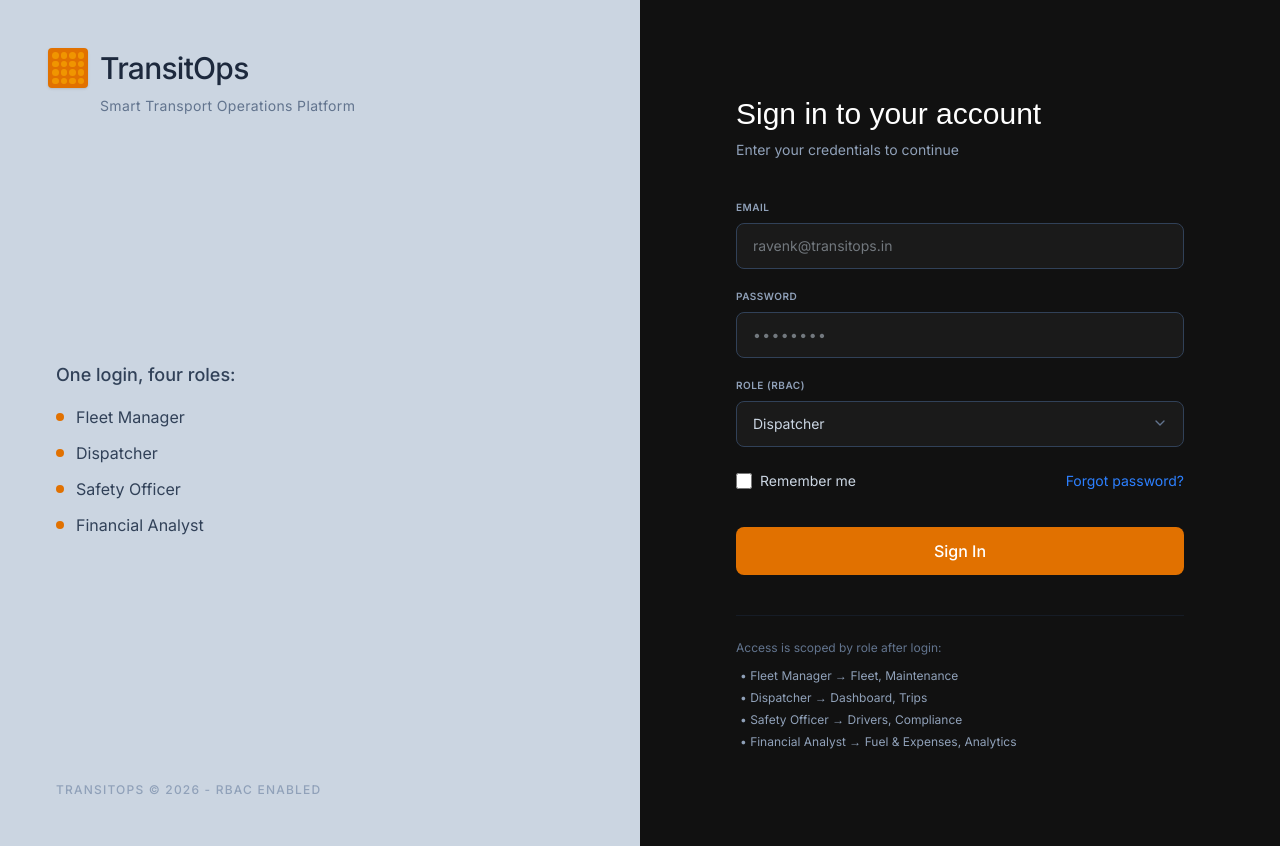
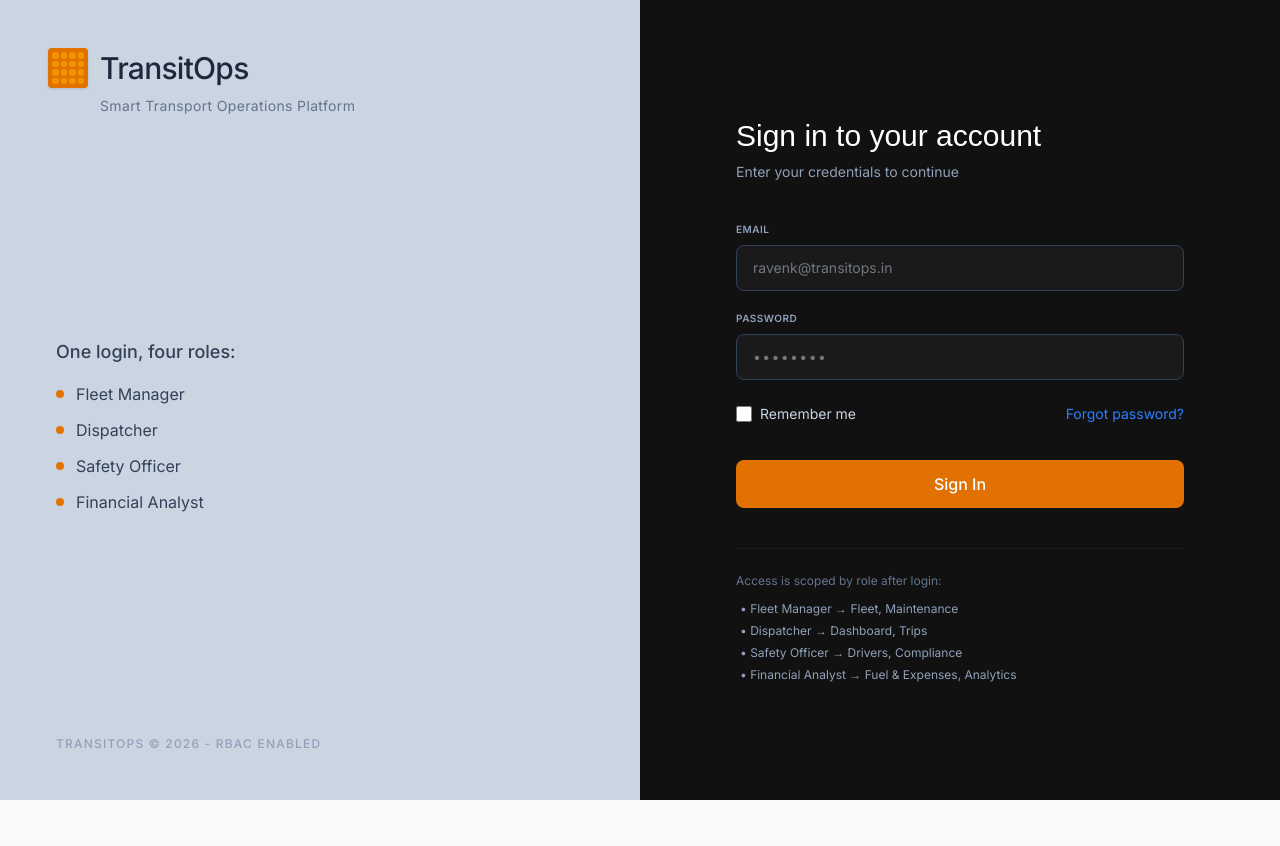
Before and after one commit to manikandan171/OODO_Hackathon, a React (Vite) app: page / in a window 1280 px wide. After the commit the page ends 800 px from the top, so only its background shows below. Built offline with nearby package versions, Linux system fonts and the light colour scheme.

Commit message:
Role Based Access

```diff
--- a/src/App.tsx
+++ b/src/App.tsx
@@ -304,15 +304,19 @@ export default function App() {
 
   // --- RENDERING ROUTE NAVIGATION SIDEBAR ---
 
-  const navigationItems = [
+  const allNavigationItems = [
     { id: "dashboard", label: "Dashboard", icon: LayoutDashboard },
-    { id: "vehicles", label: "Vehicles Registry", icon: Truck },
-    { id: "drivers", label: "Operators Manifest", icon: Users },
-    { id: "trips", label: "Route Assignment", icon: Navigation },
-    { id: "maintenance", label: "Work Orders", icon: Wrench },
-    { id: "fuel-expenses", label: "Accounting Journals", icon: DollarSign },
-    { id: "reports", label: "Logistics Intelligence", icon: BarChart3 }
+    { id: "vehicles", label: "Vehicles Registry", icon: Truck, roles: [Role.FLEET_MANAGER, Role.DISPATCHER] },
+    { id: "drivers", label: "Operators Manifest", icon: Users, roles: [Role.SAFETY_OFFICER, Role.FLEET_MANAGER, Role.DISPATCHER] },
+    { id: "trips", label: "Route Assignment", icon: Navigation, roles: [Role.DISPATCHER] },
+    { id: "maintenance", label: "Work Orders", icon: Wrench, roles: [Role.FLEET_MANAGER] },
+    { id: "fuel-expenses", label: "Accounting Journals", icon: DollarSign, roles: [Role.FINANCIAL_ANALYST, Role.FLEET_MANAGER] },
+    { id: "reports", label: "Logistics Intelligence", icon: BarChart3, roles: [Role.FINANCIAL_ANALYST] }
   ];
+
+  const navigationItems = user
+    ? allNavigationItems.filter(item => !item.roles || item.roles.includes(user.role))
+    : [];
 
   if (authLoading) {
     return (
@@ -585,7 +589,7 @@ export default function App() {
             </div>
           ) : (
             <div className="max-w-7xl mx-auto animate-in fade-in duration-300">
-              {activeTab === "dashboard" && (
+              {(activeTab === "dashboard" || !navigationItems.some(i => i.id === activeTab)) && (
                 <DashboardView
                   kpis={kpis}
                   vehicles={vehicles}
--- a/src/components/LoginView.tsx
+++ b/src/components/LoginView.tsx
@@ -131,24 +131,7 @@ export default function LoginView() {
               />
             </div>
 
-            <div>
-              <label className="block text-[10px] font-semibold text-slate-400 uppercase tracking-wider mb-2" htmlFor="role">
-                Role (RBAC)
-              </label>
-              <div className="relative">
-                <select
-                  id="role"
-                  disabled={isLocked}
-                  className="w-full bg-[#1a1a1a] text-slate-300 px-4 py-3 rounded-lg border border-slate-700 focus:outline-none focus:border-amber-600 transition appearance-none text-sm cursor-pointer"
-                >
-                  <option>Dispatcher</option>
-                  <option>Fleet Manager</option>
-                  <option>Safety Officer</option>
-                  <option>Financial Analyst</option>
-                </select>
-                <ChevronDown className="w-4 h-4 text-slate-500 absolute right-4 top-3.5 pointer-events-none" />
-              </div>
-            </div>
+
 
             {error && (
               <div className="text-red-400 text-sm flex flex-col gap-1 border border-red-500/30 border-dashed rounded-xl p-4 bg-[#1a0f14] relative right-0 lg:-right-32 w-full lg:w-[calc(100%+8rem)] lg:absolute lg:top-1/2 lg:-translate-y-1/2 mt-4 lg:mt-0 shadow-xl">
```
